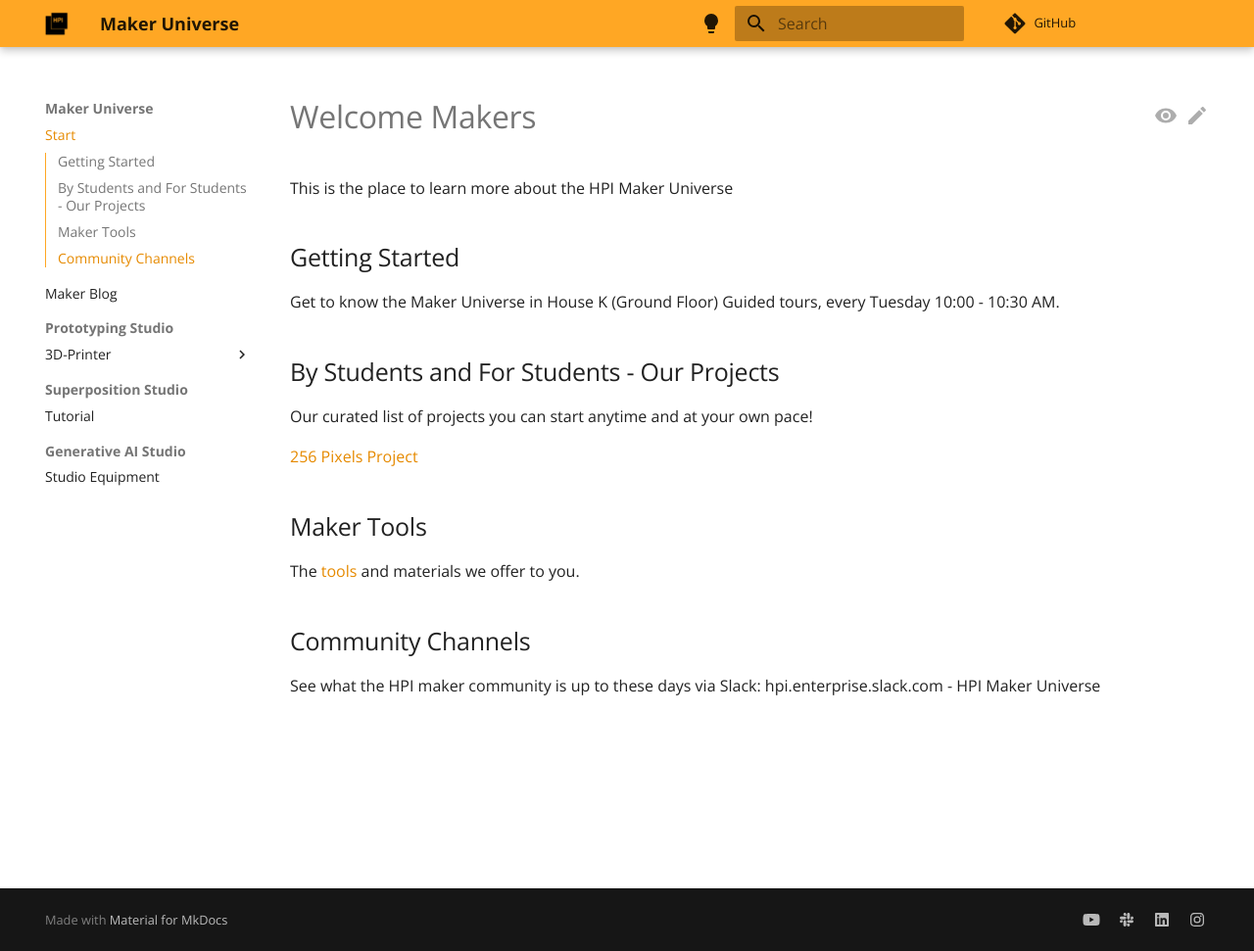
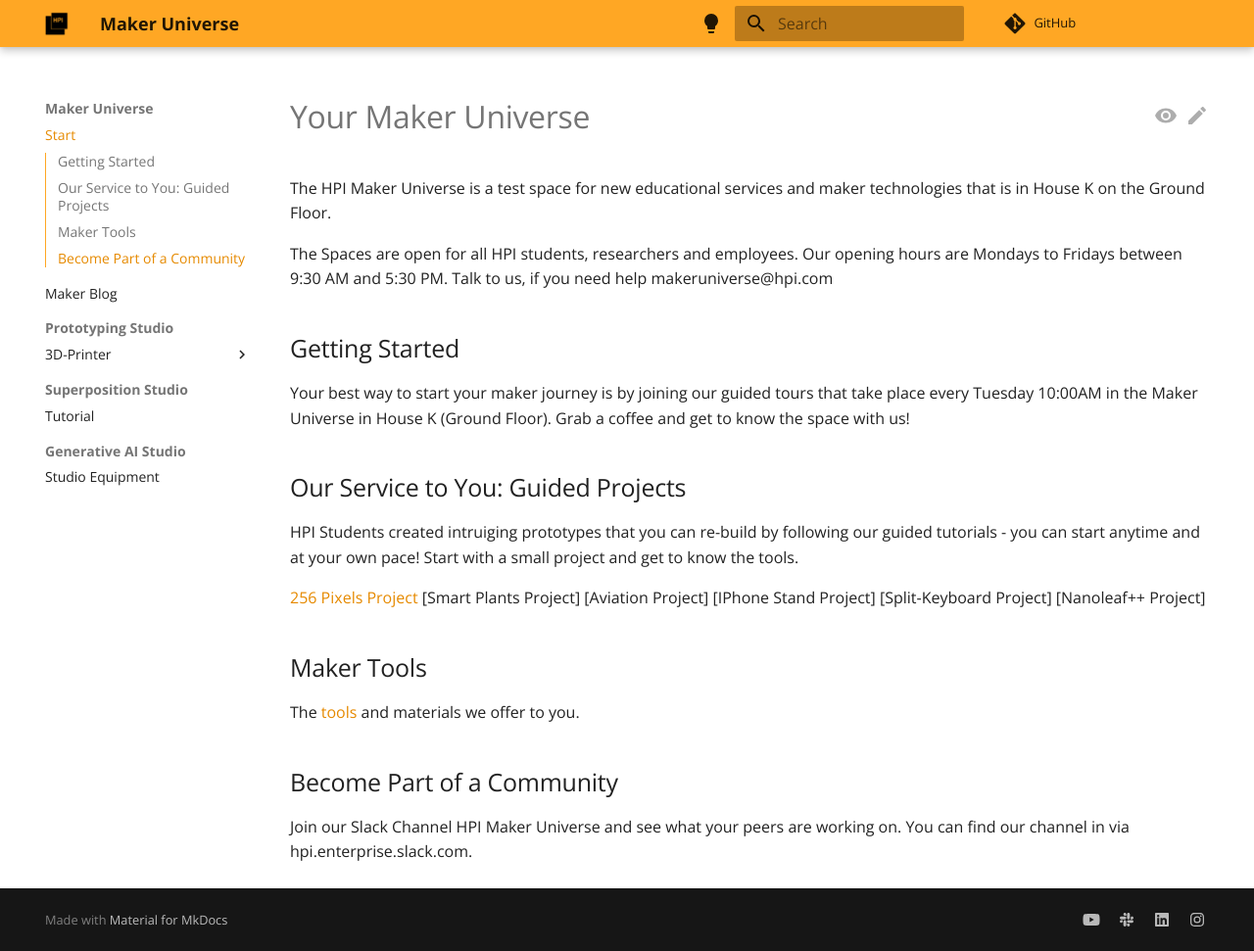
Before and after one commit to makeruniverse/docs, an MkDocs documentation site: the page built from docs/index.md, in a window 1280 px wide and 971 px high. Shown: the whole window at 98% size. Built offline with MkDocs 1.6.1 and Material for MkDocs 9.7.7, drawn with Linux system fonts in a browser that asks for light colours; comment, search, counter and statistics services are not loaded.

Commit message:
Project Pages

```diff
--- a/docs/index.md
+++ b/docs/index.md
@@ -3,24 +3,31 @@ hide:
   - footer
 ---
 
-# Welcome Makers
+# Your Maker Universe
 
-This is the place to learn more about the HPI Maker Universe
+The HPI Maker Universe is a test space for new educational services and maker technologies that is in House K on the Ground Floor.
+
+The Spaces are open for all HPI students, researchers and employees. Our opening hours are Mondays to Fridays between 9:30 AM and 5:30 PM. Talk to us, if you need help makeruniverse@hpi.com
 
 ## Getting Started
 
-Get to know the Maker Universe in House K (Ground Floor) Guided tours, every Tuesday 10:00 - 10:30 AM.
+Your best way to start your maker journey is by joining our guided tours that take place every Tuesday 10:00AM in the Maker Universe in House K (Ground Floor). Grab a coffee and get to know the space with us!
 
-## By Students and For Students - Our Projects
+## Our Service to You: Guided Projects
 
-Our curated list of projects you can start anytime and at your own pace!
+HPI Students created intruiging prototypes that you can re-build by following our guided tutorials - you can start anytime and at your own pace! Start with a small project and get to know the tools.
 
 [256 Pixels Project](./projects/256-pixels-project.md)
+[Smart Plants Project]
+[Aviation Project]
+[IPhone Stand Project]
+[Split-Keyboard Project]
+[Nanoleaf++ Project]
 
 ## Maker Tools
 
 The [tools](./tools/tools.md) and materials we offer to you.
 
-## Community Channels
+## Become Part of a Community
 
-See what the HPI maker community is up to these days via Slack: hpi.enterprise.slack.com - HPI Maker Universe
+Join our Slack Channel HPI Maker Universe and see what your peers are working on. You can find our channel in via hpi.enterprise.slack.com.
```
Also changed, not shown: docs/projects/aviation-project.md (added, +1 -0 lines), docs/projects/nanoleafplus-project.md (added, +1 -0 lines), docs/projects/phone-stand-project.md (added, +1 -0 lines), docs/projects/smart-plants-project.md (added, +1 -0 lines), docs/projects/split-keyboard-project.md (added, +1 -0 lines).
